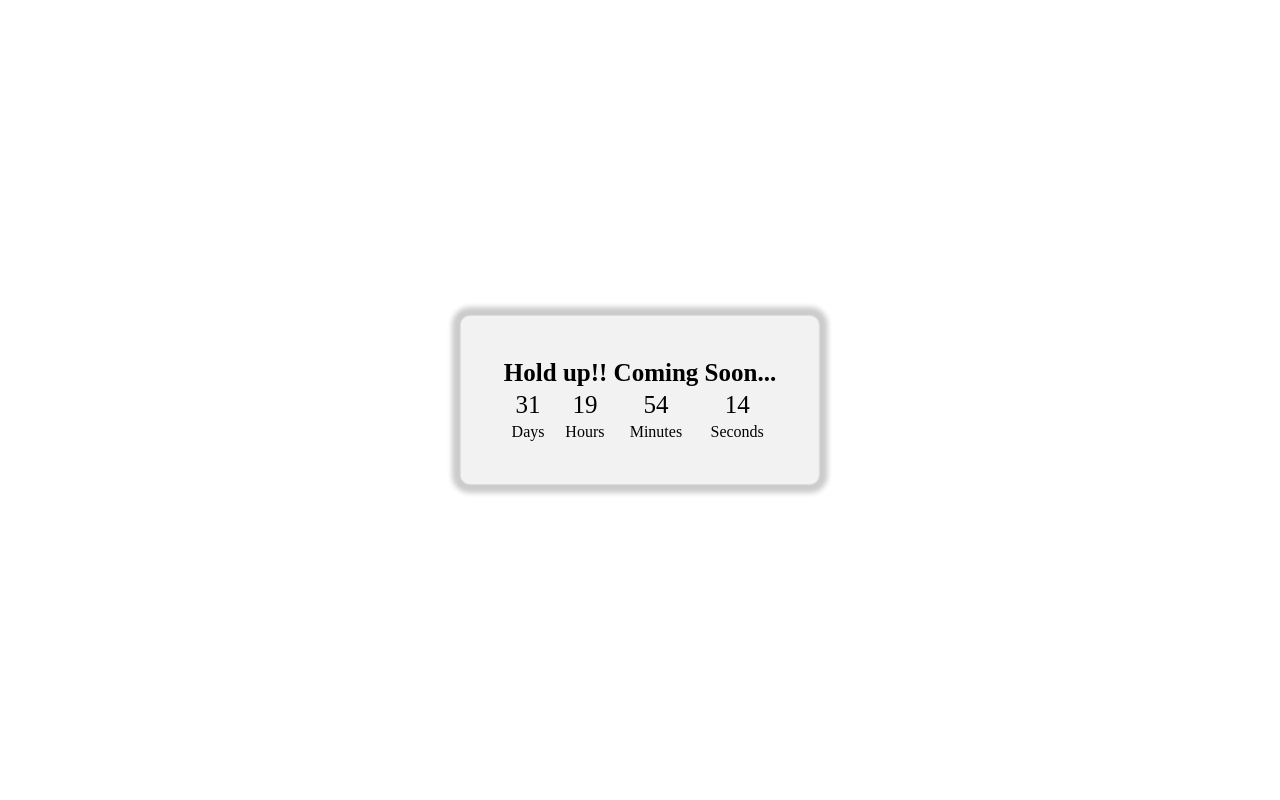
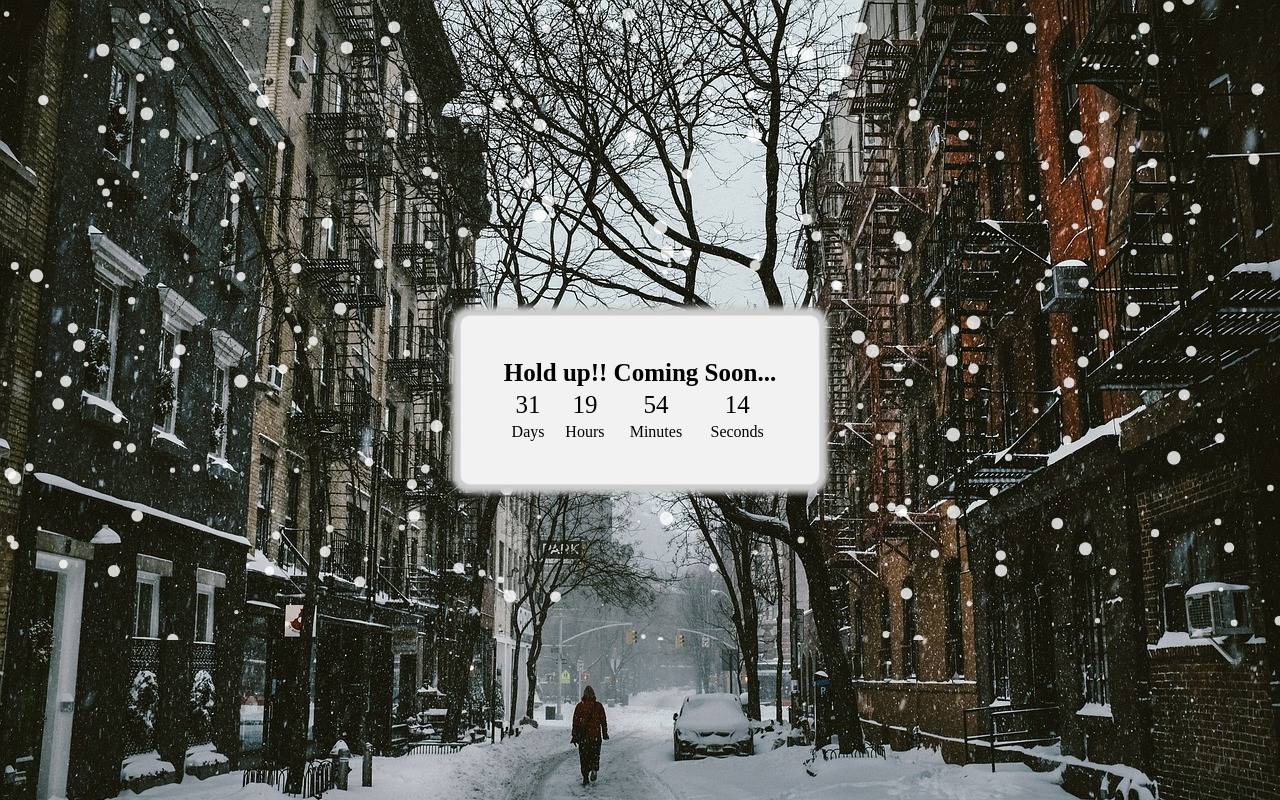
Before and after one commit to sourabh1031/my_portfolio.github.io, a plain HTML site: page files/countdown.html in a window 1280 px wide. Drawn offline with Linux system fonts and the light colour scheme; files whose address does not match are found by name.

Commit message:
bg-update-fix

```diff
--- a/files/countdown.html
+++ b/files/countdown.html
@@ -34,7 +34,7 @@
   }
   </style>
 </head>
-<body background="./assets/images/bg_update.jpg">
+<body background="../assets/images/bg_update.jpg">
   <section id="snow_fall">
         <table class="countdown-timer">
           <tr class="info">
```
